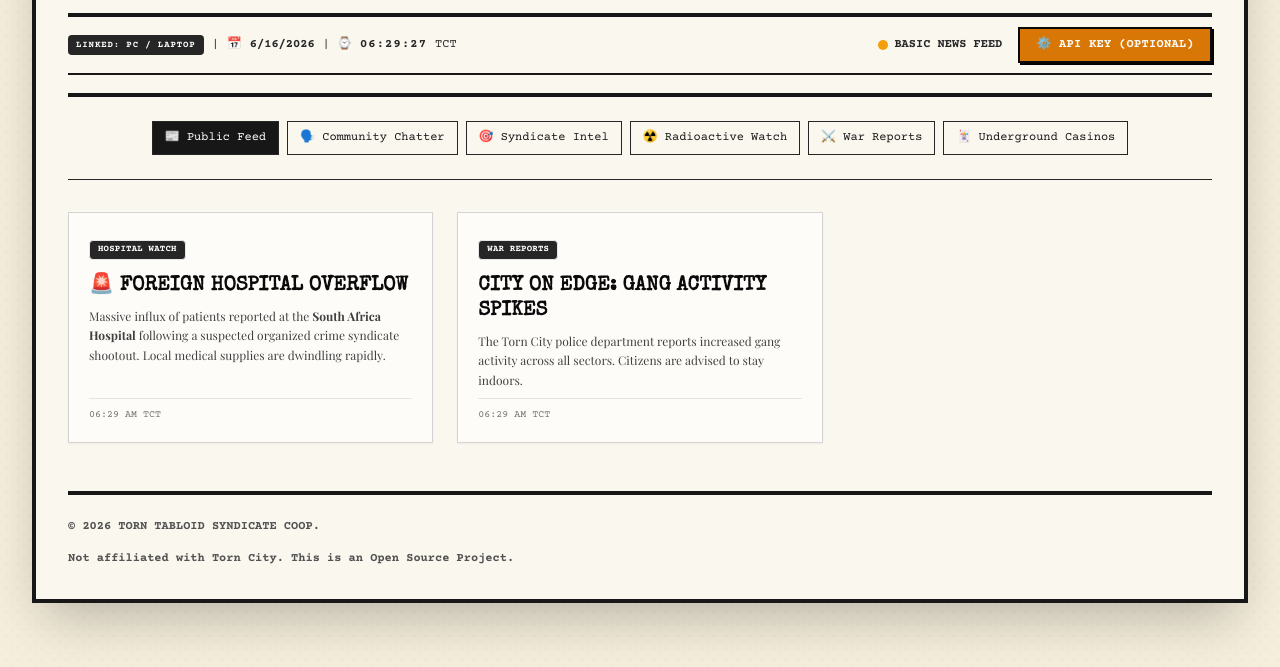
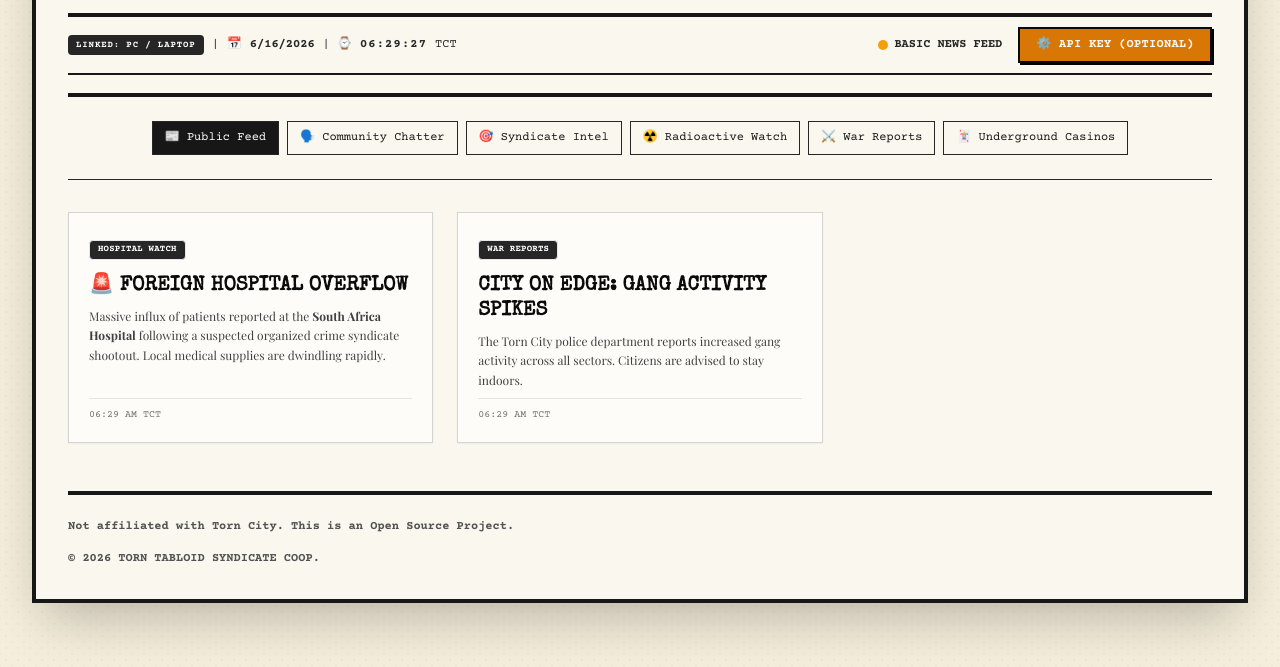
Before and after one commit to Zcross091/torn-casino, a plain HTML site: page index.html in a window 1280 px wide. Shown: the part 270-937 px from the top of the page. Drawn offline with nearby package versions, Linux system fonts and the light colour scheme; no server answers; a web font is replaced by a local one.

Commit message:
Update index.html

```diff
--- a/index.html
+++ b/index.html
@@ -337,8 +337,8 @@
         <footer
             class="border-t-4 border-neutral-900 mt-12 pt-6 flex flex-col md:flex-row justify-between items-center text-xs font-typewriter text-neutral-600">
             <div class="mb-4 md:mb-0 text-center md:text-left">
-                <p class="font-bold">© 2026 TORN TABLOID SYNDICATE COOP.</p><br>
-                <p class="font-bold">Not affiliated with Torn City. This is an Open Source Project.
+                <p class="font-bold">Not affiliated with Torn City. This is an Open Source Project.</p><br>
+                <p class="font-bold">© 2026 TORN TABLOID SYNDICATE COOP.</p>
             </div>
         </footer>
     </div>
```
